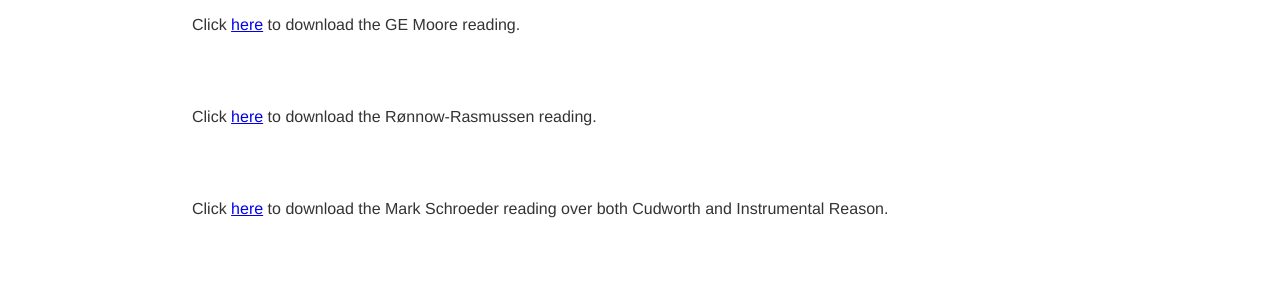
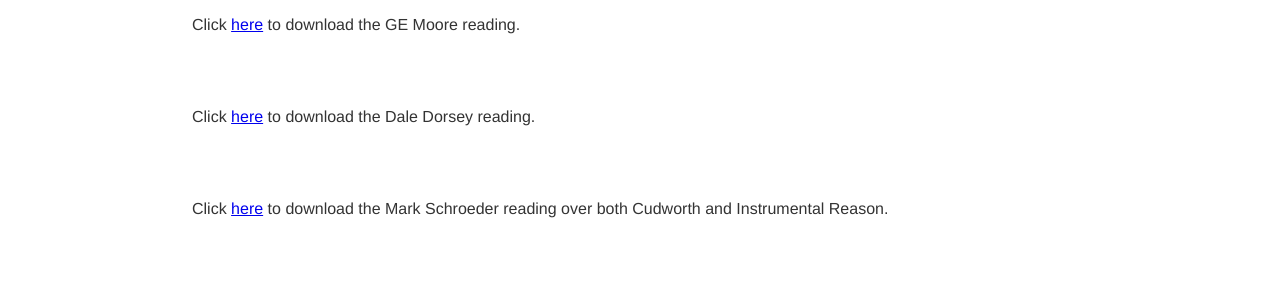
Before and after one commit to kevinjpatton/kevinjpatton.github.io, a Jekyll site: the page built from teaching/phil_3050/index.html, in a window 1280 px wide. Shown: the part 736-1028 px from the top of the page. Built offline with Jekyll 4.4.1, drawn with Linux system fonts in a browser that asks for light colours; Markdown is read by kramdown in place of the engine named in the settings.

Commit message:
Update index.html

```diff
--- a/teaching/phil_3050/index.html
+++ b/teaching/phil_3050/index.html
@@ -10,7 +10,7 @@ title: Teaching - Phil 3050
 <p>Click <a href="/teaching/phil_3050/Mark Schroeder - Philosophy of Language and Metaethics.pdf" target="_blank">here</a> to download the Mark Schroeder reading over Metaethics and Language.</p>
 <p>Click <a href="/banda/The Oxford Handbook of Value Theory.pdf" target="_blank">here</a> to download the Oxford Handbook on Value Theory.  This is the reading abbreviated 'VT' on the syllabus.</p>
 <p>Click <a href="/teaching/phil_3050/GE More - Principia Ethica.pdf" target="_blank">here</a> to download the GE Moore reading.</p>
-<p>Click <a href="banda/Toni Rønnow-Rasmussen: Instrumental Values.pdf" taget="_blank">here</a> to download the Rønnow-Rasmussen reading.</p>
+<p>Click <a href="/teaching/phil_3050/Dale Dorsey - Can Instrumental Value be Intrinsic.pdf" taget="_blank">here</a> to download the Dale Dorsey reading.</p>
 <p>Click <a href="/banda/Mark Shcroeder - Explaining the Reasons We Share - Explanation and Expression in Ethics, Volume 1.pdf" target="_blank">here</a> to download the Mark Schroeder reading over both Cudworth and Instrumental Reason.</p>
 <p>Happy reading!</p>
 <h2>Handouts</h2>
```
